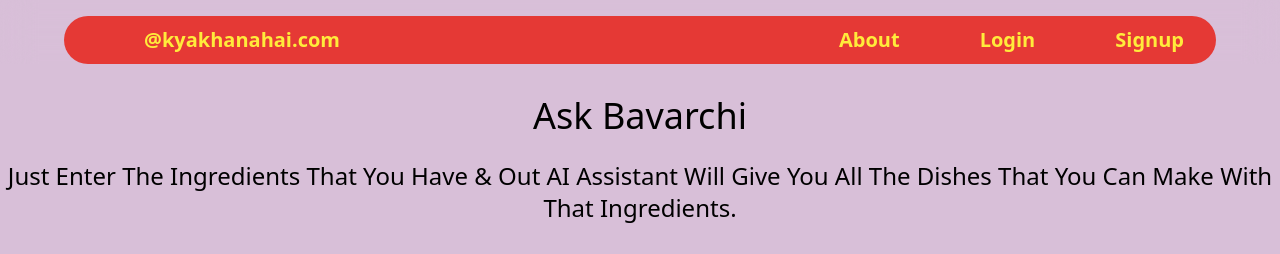
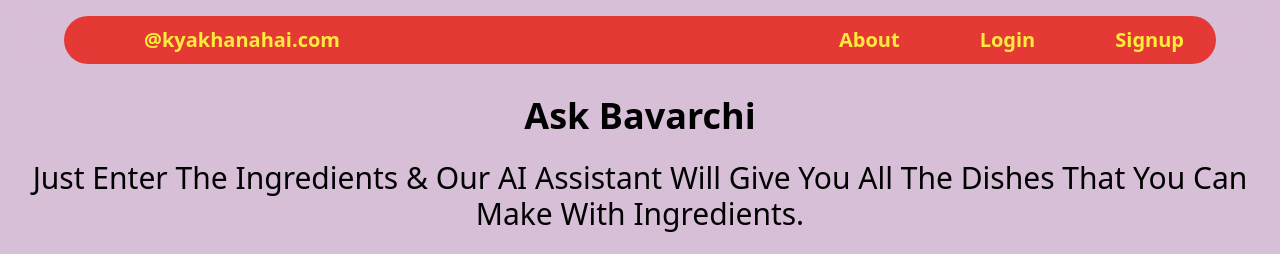
Before and after one commit to Kashyap2210/kyakhanahai_reworked, a React (Vite) app in the folder kyakhanahai-fe/Frontend/: page /bavarchi in a window 1280 px wide. Shown: the top 254 px of the page. Built offline with nearby package versions, Linux system fonts and the light colour scheme; no server answers.

Commit message:
Form Validations Add To Signup

```diff
--- a/kyakhanahai-fe/Frontend/src/Components/Bavarchi.jsx
+++ b/kyakhanahai-fe/Frontend/src/Components/Bavarchi.jsx
@@ -59,10 +59,10 @@ export default function Bavarchi() {
 
   return (
     <div className="h-screen text-center">
-      <h1 className="mt-8 h-16 text-4xl font-medium	">Ask Bavarchi</h1>
-      <p className="text-2xl">
-        Just Enter The Ingredients That You Have & Out AI Assistant Will Give
-        You All The Dishes That You Can Make With That Ingredients.
+      <h1 className="mt-8 h-16 text-4xl font-bold	">Ask Bavarchi</h1>
+      <p className="text-3xl ">
+        Just Enter The Ingredients & Our AI Assistant Will Give You All The
+        Dishes That You Can Make With Ingredients.
       </p>
       <input
         type="text"
--- a/kyakhanahai-fe/Frontend/src/Components/Signup.jsx
+++ b/kyakhanahai-fe/Frontend/src/Components/Signup.jsx
@@ -1,6 +1,7 @@
-import React, { useRef, useEffect, useContext } from "react";
+import React, { useRef, useEffect, useContext, useState } from "react";
 import TextField from "@mui/material/TextField";
 import Button from "@mui/material/Button";
+import Box from "@mui/material/Box";
 import axios from "axios";
 import "../App.css";
 import { useNavigate } from "react-router-dom";
@@ -12,6 +13,7 @@ const VITE_APP_API_URL = import.meta.env.VITE_APP_API_URL;
 
 export default function Signup() {
   const { userDetails, setUserDetails } = useContext(UserProfileContext);
+  const [error, setError] = useState(false);
   const fileInputRef = useRef(null);
   const navigate = useNavigate();
 
@@ -69,6 +71,14 @@ export default function Signup() {
 
   const handleSubmit = async (e) => {
     e.preventDefault();
+    if (userDetails.password?.length < 10) {
+      setError(true);
+      return;
+    }
+    if (userDetails.phone?.length < 10) {
+      setError(true);
+      return;
+    }
     const formData = new FormData();
     formData.append("email", userDetails?.email || "");
     formData.append("password", userDetails?.password || "");
@@ -237,6 +247,7 @@ export default function Signup() {
               />
             </div>
             <div className="m-4 w-80">
+              <Box component="form" noValidate autoComplete="off">
                 <TextField
                   id="outlined-password"
                   label="Password"
@@ -249,15 +260,25 @@ export default function Signup() {
                       password: e.target.value,
                     }))
                   }
+                  error={error}
+                  helperText={
+                    error ? "Password must be at least 10 characters long." : ""
+                  }
+                  inputProps={{
+                    minLength: 10,
+                  }}
                   required
                   fullWidth
                 />
+              </Box>
             </div>
             <div className="m-4 w-80">
+              <Box component="form" noValidate autoComplete="off">
                 <TextField
                   id="outlined-number"
                   label="Phone Number"
                   variant="outlined"
+                  // type="number"
                   value={userDetails?.phone || ""}
                   onChange={(e) =>
                     setUserDetails((prevDetails) => ({
@@ -265,9 +286,17 @@ export default function Signup() {
                       phone: e.target.value,
                     }))
                   }
+                  error={error}
+                  helperText={
+                    error ? "Phone Number must be 10 digit long." : ""
+                  }
+                  inputProps={{
+                    minLength: 10,
+                  }}
                   required
                   fullWidth
                 />
+              </Box>
             </div>
           </div>
         </div>
```
Lines whose indentation alone changed are shown as unchanged.
